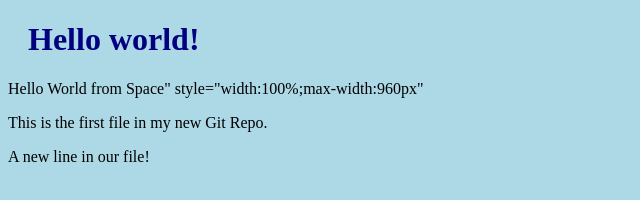
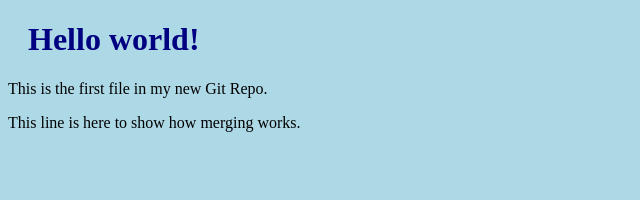
Before and after one commit to Nosipho-spks/hello-world, a plain HTML site: page index.html in a window 1280 px wide. Shown: the whole page, without its empty margins (0-640 px from the left). Drawn offline with Linux system fonts and the light colour scheme.

Commit message:
Updated index.html with emergency fix

```diff
--- a/index.html
+++ b/index.html
@@ -8,9 +8,7 @@
   </head>
   <body>
     <h1>Hello world!</h1>
-    <div><p>Hello World from Space"
-      style="width:100%;max-width:960px"</p></div>
     <p>This is the first file in my new Git Repo.</p>
-    <p>A new line in our file!</p>
+    <p>This line is here to show how merging works.</p>
   </body>
 </html>
```
